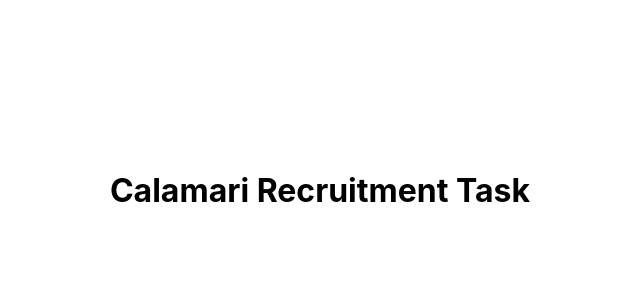
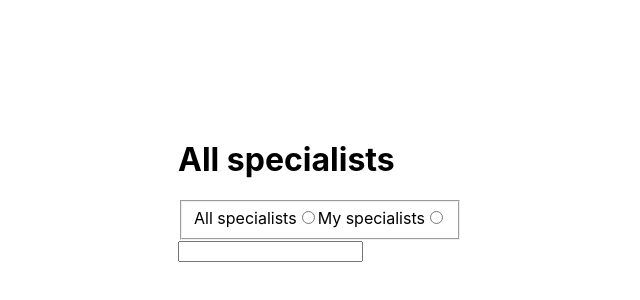
Before and after one commit to robertjk/calamari-recruitment-task, a React (Create React App) app: page / in a window 1280 px wide. Shown: the part 210-510 px from the top of the page, without its empty margins (320-960 px from the left). Built offline with nearby package versions, Linux system fonts and the light colour scheme.

Commit message:
Add basic markup for page header elements

```diff
--- a/src/App/App.tsx
+++ b/src/App/App.tsx
@@ -1,10 +1,38 @@
+import { useState } from "react";
+
 import "./App.css";
 
+type Page = "all" | "favorites";
+
+const PAGE_TITLES: { [page in Page]: string } = {
+  all: "All specialists",
+  favorites: "My specialists",
+};
+
 function App() {
+  const [page, setPage] = useState<Page>("all");
+  const pageTitle = PAGE_TITLES[page];
+
   return (
-    <main className="App">
-      <h1>Calamari Recruitment Task</h1>
-    </main>
+    <div className="App">
+      <header>
+        <h1>{pageTitle}</h1>
+        <form>
+          <fieldset>
+            <label>
+              {PAGE_TITLES.all}
+              <input type="radio" name="page" value="all" />
+            </label>
+            <label>
+              {PAGE_TITLES.favorites}
+              <input type="radio" name="page" value="favorites" />
+            </label>
+          </fieldset>
+          <input type="search" name="searchText" />
+        </form>
+      </header>
+      <main>{/* TODO: Display specialists here */}</main>
+    </div>
   );
 }
 
```
